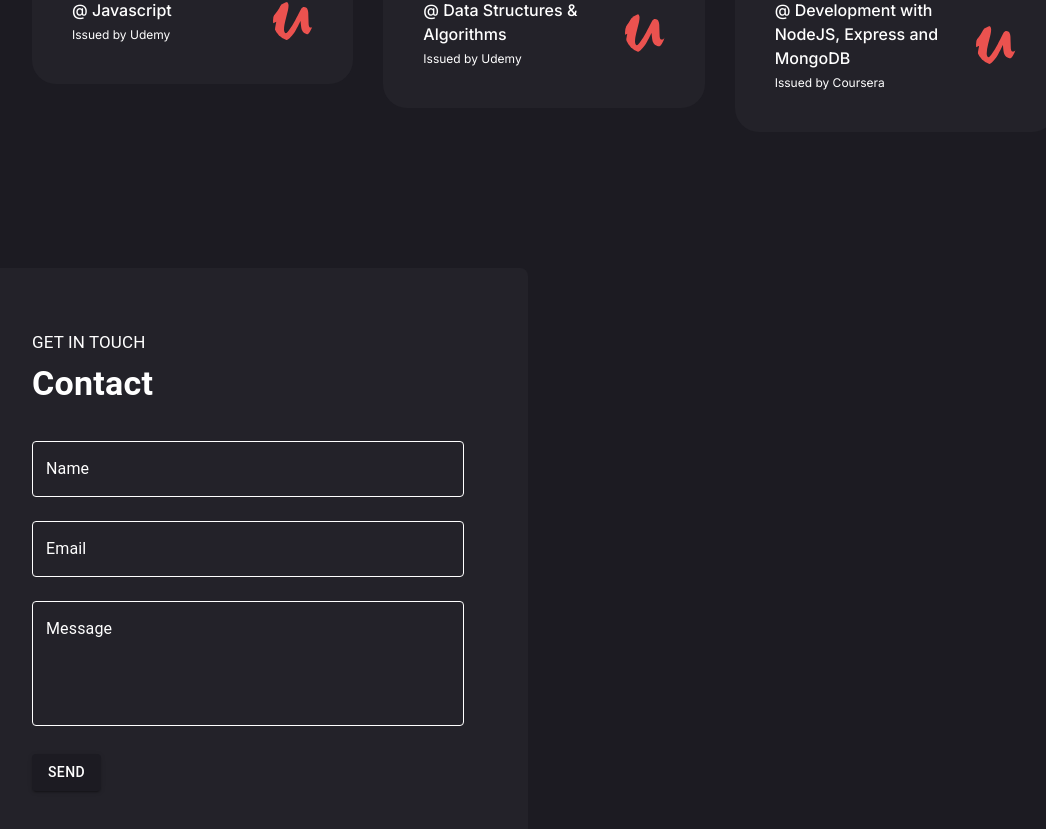
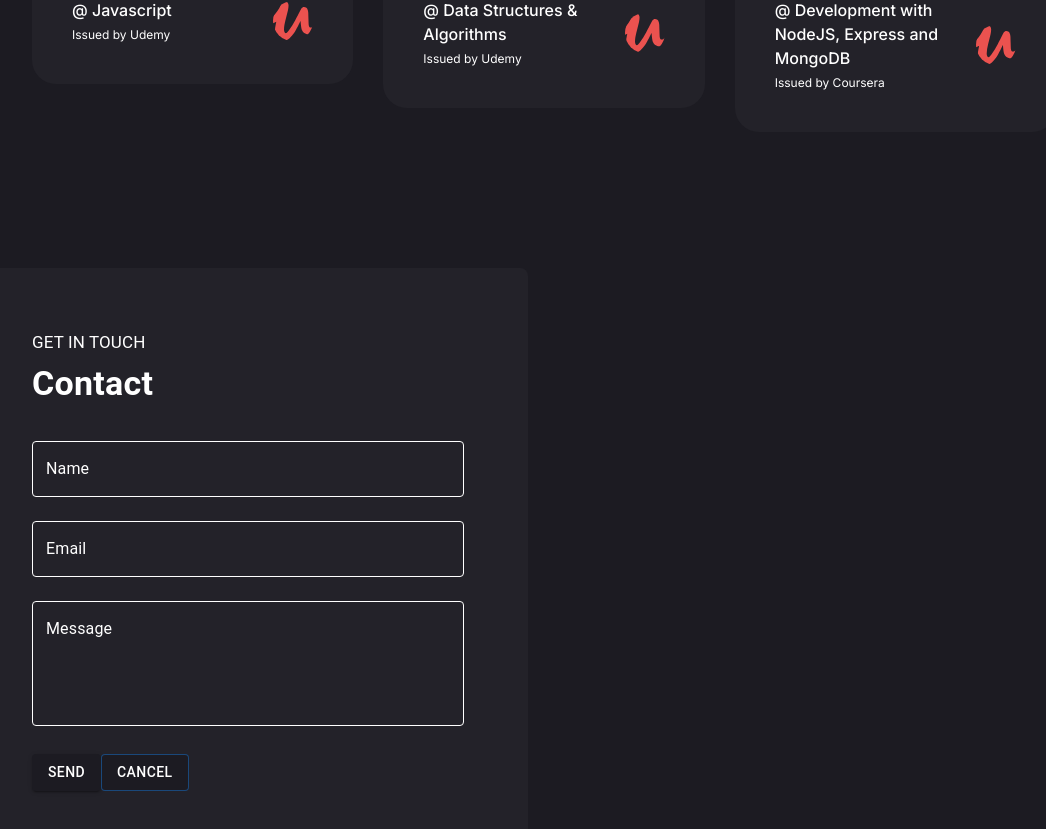
Before and after one commit to altruistcoder/altruistcoder.github.io, a Next.js app: page / in a window 1280 px wide. Shown: the part 4446-5275 px from the top of the page, without its empty margins (96-1142 px from the left). Built offline with nearby package versions, Linux system fonts and the light colour scheme.

Commit message:
Updated the contact section

```diff
--- a/app/contact.tsx
+++ b/app/contact.tsx
@@ -69,6 +69,16 @@ const Contact = () => {
                 >
                   Send
                 </Button>
+                <Button
+                  variant="outlined"
+                  style={{
+                    marginTop: "20px",
+                    backgroundColor: "#1c1b22",
+                    color: "white",
+                  }}
+                >
+                  Cancel
+                </Button>
               </form>
             </Box>
           </Grid>
```
